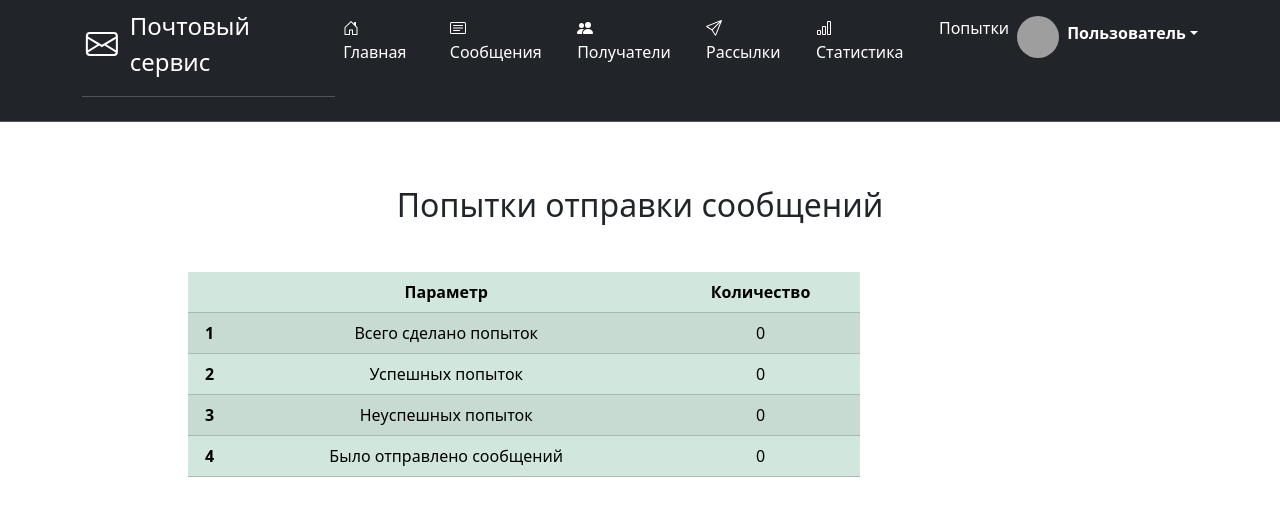
After one commit to Kristina-Maximova/CustomerService, a Django app: page /statistics/ in a window 1280 px wide. The commit adds this page. Shown: the top 516 px of the page. Run offline with Django 5.2, Linux system fonts and the light colour scheme; the visitor is signed in with stand-in values (Sample User, id 1); data that the repository does not hold is empty; some libraries are stand-ins or nearby versions; grey boxes are pictures that could not be loaded.

Commit message:
add statistics

```diff
--- a/sender/forms.py
+++ b/sender/forms.py
@@ -55,7 +55,7 @@ class MailingForm(forms.ModelForm):
         self.fields['message'].widget.attrs.update({'class': 'form-control', 'placeholder': 'сообщение'})
 
 
-class SendTry(forms.ModelForm):
+class SendTryForm(forms.ModelForm):
     """ Форма для попытки рассылки """
 
     class Meta:
--- a/sender/templates/sender/home.html
+++ b/sender/templates/sender/home.html
@@ -12,21 +12,21 @@
                     <li class="list-group-item d-flex justify-content-between align-items-start">
                         <div class="ms-2 me-auto">
                             <div class="fw-bold">Все рассылки</div>
-                            Контент для элемента списка
+                            Количество всех рассылок
                         </div>
                         <span class="badge bg-primary rounded-pill p-3">{{ mailings }}</span>
                     </li>
                     <li class="list-group-item d-flex justify-content-between align-items-start">
                         <div class="ms-2 me-auto">
                             <div class="fw-bold">Активные рассылки</div>
-                            Контент для элемента списка
+                            Сколько рассылок запущено
                         </div>
                         <span class="badge bg-primary rounded-pill p-3">{{ started_mailings }}</span>
                     </li>
                     <li class="list-group-item d-flex justify-content-between align-items-start">
                         <div class="ms-2 me-auto">
                             <div class="fw-bold">Адресаты</div>
-                            Контент для элемента списка
+                            Количество адресатов
                         </div>
                         <span class="badge bg-primary rounded-pill  p-3">{{ addressees }}</span>
                     </li>
--- a/sender/templates/sender/includes/main_menu.html
+++ b/sender/templates/sender/includes/main_menu.html
@@ -36,7 +36,7 @@
     </a>
 </li>
 <li>
-    <a href="#" class="nav-link text-white">
+    <a href="{% url 'sender:statistics' %}" class="nav-link text-white">
         <svg xmlns="http://www.w3.org/2000/svg" width="16" height="16" fill="currentColor" class="bi bi-bar-chart"
              viewBox="0 0 16 16">
             <path d="M4 11H2v3h2v-3zm5-4H7v7h2V7zm5-5v12h-2V2h2zm-2-1a1 1 0 0 0-1 1v12a1 1 0 0 0 1 1h2a1 1 0 0 0 1-1V2a1 1 0 0 0-1-1h-2zM6 7a1 1 0 0 1 1-1h2a1 1 0 0 1 1 1v7a1 1 0 0 1-1 1H7a1 1 0 0 1-1-1V7zm-5 4a1 1 0 0 1 1-1h2a1 1 0 0 1 1 1v3a1 1 0 0 1-1 1H2a1 1 0 0 1-1-1v-3z"/>
@@ -44,4 +44,8 @@
         Статистика
     </a>
 </li>
+<li>
+   <a href="{% url 'sender:attempts' %}" class="nav-link text-white">Попытки<a>
+</li>
+
 <!-- </ul> -->
--- /dev/null
+++ b/sender/templates/sender/sendtry/statistics.html
@@ -0,0 +1,47 @@
+{% extends 'sender/base.html' %}
+
+{% block page_title %}Статистика{% endblock %}
+
+{% block content %}
+<div class="text-center">
+    <h2 class="mt-3 mb-5">Попытки отправки сообщений</h2>
+
+    <div class="container-fluid class='bg-success-subtle'">
+        <div class="row">
+            <div class="col-9">
+                <table class="table table-success table-striped">
+                    <thead>
+                    <tr>
+                        <th scope="col"></th>
+                        <th scope="col">Параметр</th>
+                        <th scope="col">Количество</th>
+                    </tr>
+                    </thead>
+                    <tbody>
+                    <tr>
+                        <th scope="row">1</th>
+                        <td>Всего сделано попыток </td>
+                        <td>{{ attempts_total }}</td>
+                    </tr>
+                    <tr>
+                        <th scope="row">2</th>
+                        <td>Успешных попыток</td>
+                        <td>{{ ok }}</td>
+                    </tr>
+                    <tr>
+                        <th scope="row">3</th>
+                        <td>Неуспешных попыток</td>
+                        <td>{{ failure }}</td>
+                    </tr>
+                    <tr>
+                        <th scope="row">4</th>
+                        <td>Было отправлено сообщений</td>
+                        <td>{{ mailings_count }}</td>
+                    </tr>
+                    </tbody>
+                </table>
+            </div>
+        </div>
+    </div>
+</div>
+{% endblock %}
--- a/sender/urls.py
+++ b/sender/urls.py
@@ -8,6 +8,7 @@ from .views.message import (MessageCreateView, MessageListView, MessageUpdateVie
                             MessageDetailView, MessageDeleteView)
 from .views.mailing import (MailingListView, MailingCreateView, MailingDetailView,
                             MailingUpdateView, MailingDeleteView, SendMailing)
+from .views.sendtry import AttemptsListView, StatisticsView
 from .views.home import HomeView
 
 app_name = SenderConfig.name  # 'sender'
@@ -33,4 +34,7 @@ urlpatterns = [
     path('mailing/update/<int:pk>/', MailingUpdateView.as_view(), name='mailing_update'),
     path('mailing/delete/<int:pk>/', MailingDeleteView.as_view(), name='mailing_delete'),
     path('send-mailing/<int:pk>/', SendMailing.as_view(), name='send_mailing'),
+
+    path('attempts/', AttemptsListView.as_view(), name='attempts' ),
+    path('statistics/', StatisticsView.as_view(), name='statistics' ),
 ]
--- a/sender/views/sendtry.py
+++ b/sender/views/sendtry.py
@@ -1,5 +1,32 @@
-from django.views.generic import ListView
+from django.urls import reverse_lazy
+from django.views.generic import ListView, TemplateView
 
-from ..models import SendTry
+from ..models import SendTry, Mailing
 
-class StatisticsListView(ListView):
+
+class AttemptsListView(ListView):
+    model = SendTry
+    template_name = 'sender/sendtry/attempts.html'
+    context_object_name = 'attempts'
+
+    def get_queryset(self):
+        if self.request.user.groups.filter(name='manager').exists() or self.request.user.is_superuser:
+            return super().get_queryset()
+        else:
+            return super().get_queryset().filter(owner=self.request.user)
+
+
+class StatisticsView(TemplateView):
+    template_name = 'sender/sendtry/statistics.html'
+
+    def get_context_data(self, **kwargs):
+        context = super().get_context_data(**kwargs)
+        user = self.request.user
+        mailings = Mailing.objects.filter(owner=user)
+        attempts = SendTry.objects.filter(mailing__in=mailings)
+
+        context['attempts_total'] = attempts.count()
+        context['ok'] = attempts.filter(status='success').count()
+        context['failure'] = attempts.filter(status='failure').count()
+        context['mailings_count'] = mailings.count()
+        return context
```
Also changed, not shown: sender/services.py (+11 -3 lines), sender/templates/sender/sendtry/attempts.html (added, +18 -0 lines).
